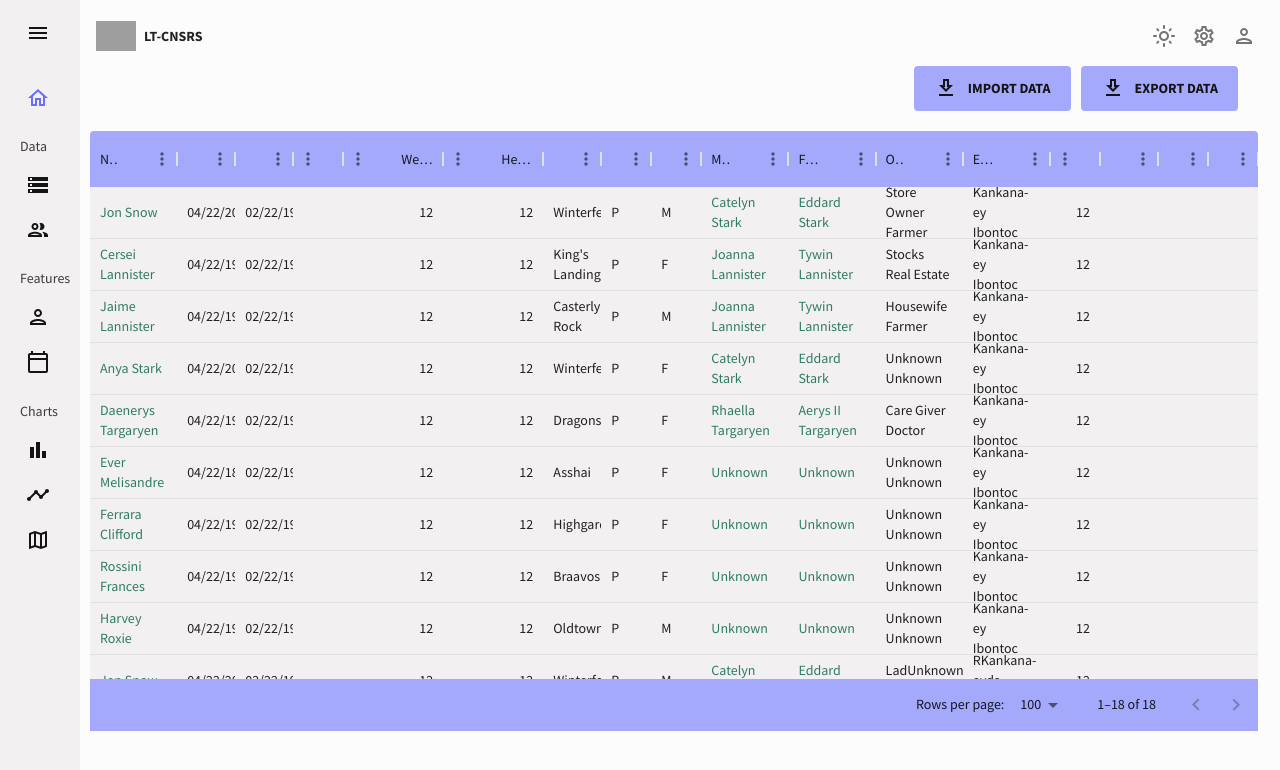
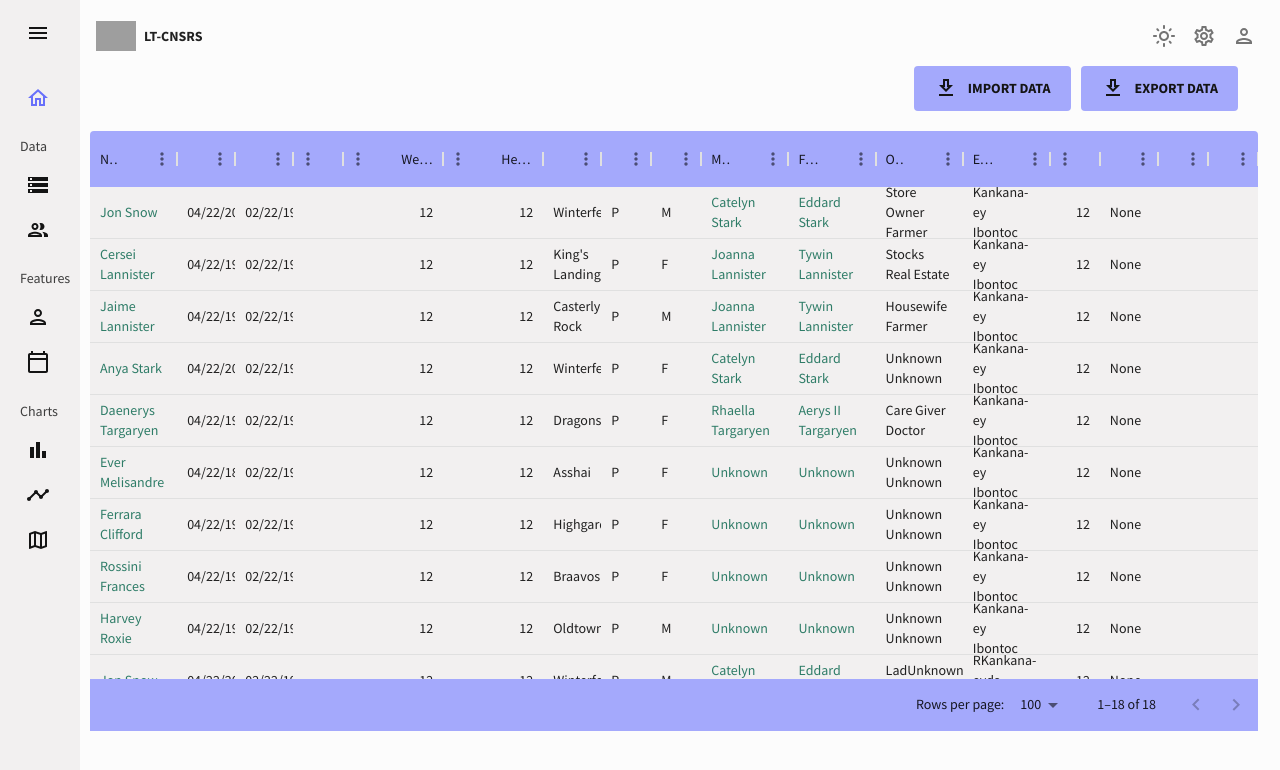
Before and after one commit to jkClyde/fullstack_ltcnsrs, a React (Vite) app in the folder client/: page /database in a window 1280 px wide. Shown: the top 770 px of the page. Built offline with nearby package versions, Linux system fonts and the light colour scheme; grey boxes are pictures that could not be loaded.

Commit message:
changes on mockData.js

```diff
--- a/client/src/data/mockData.js
+++ b/client/src/data/mockData.js
@@ -19,6 +19,9 @@ export const mockDataTeam = [
     dateOfWeighing: '02/22/1978',
     height: 12,
     midUpperArmCircumference: 12,
+    disability: "None",
+    vac: '01/23/2003',
+    purga: '12/22/2005',
   },
   {
     id: 2,
@@ -38,6 +41,9 @@ export const mockDataTeam = [
     dateOfWeighing: '02/22/1978',
     height: 12,
     midUpperArmCircumference: 12,
+    disability: "None",
+    vac: '01/23/2003',
+    purga: '12/22/2005',
   },
   {
     id: 3,
@@ -57,6 +63,9 @@ export const mockDataTeam = [
     dateOfWeighing: '02/22/1978',
     height: 12,
     midUpperArmCircumference: 12,
+    disability: "None",
+    vac: '01/23/2003',
+    purga: '12/22/2005',
   },
   {
     id: 4,
@@ -76,6 +85,9 @@ export const mockDataTeam = [
     dateOfWeighing: '02/22/1978',
     height: 12,
     midUpperArmCircumference: 12,
+    disability: "None",
+    vac: '01/23/2003',
+    purga: '12/22/2005',
   },
   {
     id: 5,
@@ -95,6 +107,9 @@ export const mockDataTeam = [
     dateOfWeighing: '02/22/1978',
     height: 12,
     midUpperArmCircumference: 12,
+    disability: "None",
+    vac: '01/23/2003',
+    purga: '12/22/2005',
   },
   {
     id: 6,
@@ -114,6 +129,9 @@ export const mockDataTeam = [
     dateOfWeighing: '02/22/1978',
     height: 12,
     midUpperArmCircumference: 12,
+    disability: "None",
+    vac: '01/23/2003',
+    purga: '12/22/2005',
   },
   {
     id: 7,
@@ -133,6 +151,9 @@ export const mockDataTeam = [
     dateOfWeighing: '02/22/1978',
     height: 12,
     midUpperArmCircumference: 12,
+    disability: "None",
+    vac: '01/23/2003',
+    purga: '12/22/2005',
   },
   {
     id: 8,
@@ -152,6 +173,9 @@ export const mockDataTeam = [
     dateOfWeighing: '02/22/1978',
     height: 12,
     midUpperArmCircumference: 12,
+    disability: "None",
+    vac: '01/23/2003',
+    purga: '12/22/2005',
   },
   {
     id: 9,
@@ -171,6 +195,9 @@ export const mockDataTeam = [
     dateOfWeighing: '02/22/1978',
     height: 12,
     midUpperArmCircumference: 12,
+    disability: "None",
+    vac: '01/23/2003',
+    purga: '12/22/2005',
   },
   {
     id: 10,
@@ -190,6 +217,9 @@ export const mockDataTeam = [
     dateOfWeighing: '02/22/1978',
     height: 12,
     midUpperArmCircumference: 12,
+    disability: "None",
+    vac: '01/23/2003',
+    purga: '12/22/2005',
   },
   {
     id: 12,
@@ -209,6 +239,9 @@ export const mockDataTeam = [
     dateOfWeighing: '02/22/1978',
     height: 12,
     midUpperArmCircumference: 12,
+    disability: "None",
+    vac: '01/23/2003',
+    purga: '12/22/2005',
   },
   {
     id: 13,
@@ -228,6 +261,9 @@ export const mockDataTeam = [
     dateOfWeighing: '02/22/1978',
     height: 12,
     midUpperArmCircumference: 12,
+    disability: "None",
+    vac: '01/23/2003',
+    purga: '12/22/2005',
   },
   {
     id: 14,
@@ -247,6 +283,9 @@ export const mockDataTeam = [
     dateOfWeighing: '02/22/1978',
     height: 12,
     midUpperArmCircumference: 12,
+    disability: "None",
+    vac: '01/23/2003',
+    purga: '12/22/2005',
   },
   {
     id: 15,
@@ -266,6 +305,9 @@ export const mockDataTeam = [
     dateOfWeighing: '02/22/1978',
     height: 12,
     midUpperArmCircumference: 12,
+    disability: "None",
+    vac: '01/23/2003',
+    purga: '12/22/2005',
   },
   {
     id: 16,
@@ -285,6 +327,9 @@ export const mockDataTeam = [
     dateOfWeighing: '02/22/1978',
     height: 12,
     midUpperArmCircumference: 12,
+    disability: "None",
+    vac: '01/23/2003',
+    purga: '12/22/2005',
   },
   {
     id: 17,
@@ -304,6 +349,9 @@ export const mockDataTeam = [
     dateOfWeighing: '02/22/1978',
     height: 12,
     midUpperArmCircumference: 12,
+    disability: "None",
+    vac: '01/23/2003',
+    purga: '12/22/2005',
   },
   {
     id: 18,
@@ -323,6 +371,9 @@ export const mockDataTeam = [
     dateOfWeighing: '02/22/1978',
     height: 12,
     midUpperArmCircumference: 12,
+    disability: "None",
+    vac: '01/23/2003',
+    purga: '12/22/2005',
   },
   {
     id: 19,
@@ -342,6 +393,9 @@ export const mockDataTeam = [
     dateOfWeighing: '02/22/1978',
     height: 12,
     midUpperArmCircumference: 12,
+    disability: "None",
+    vac: '01/23/2003',
+    purga: '12/22/2005',
   },
 ];
 
```
